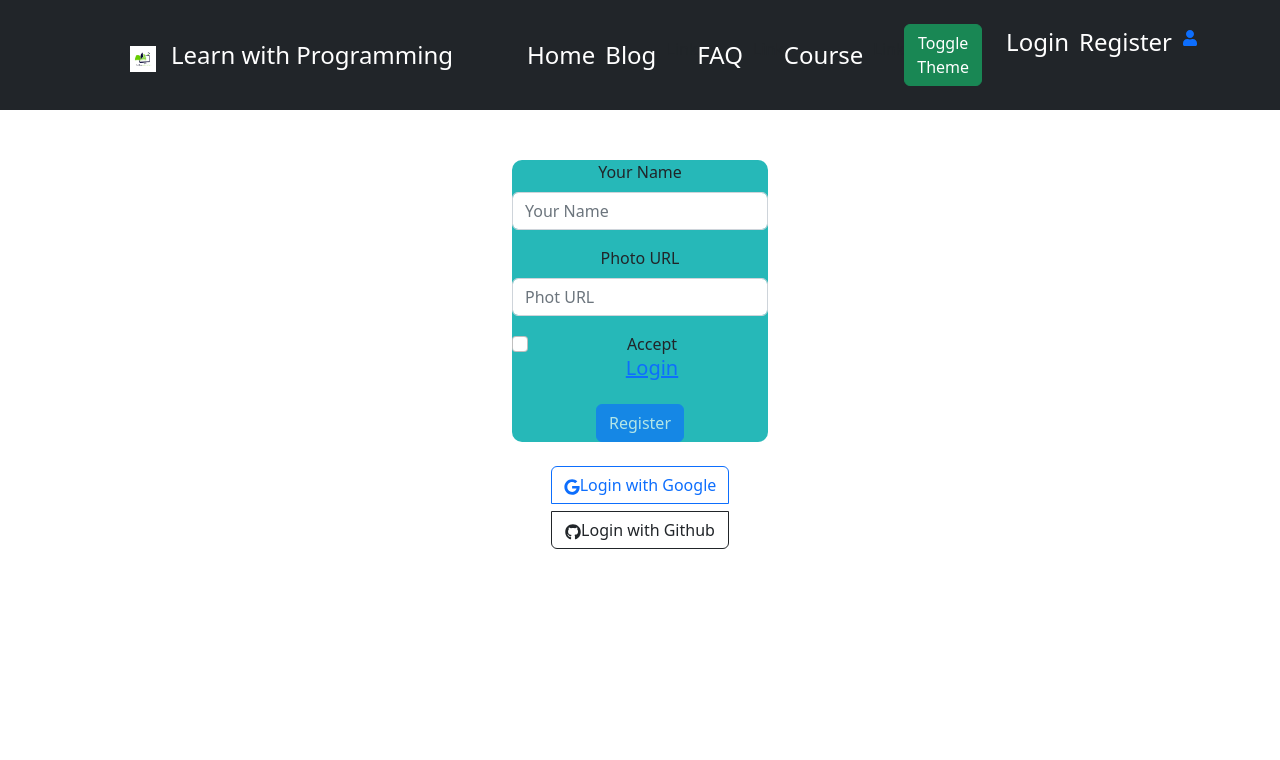
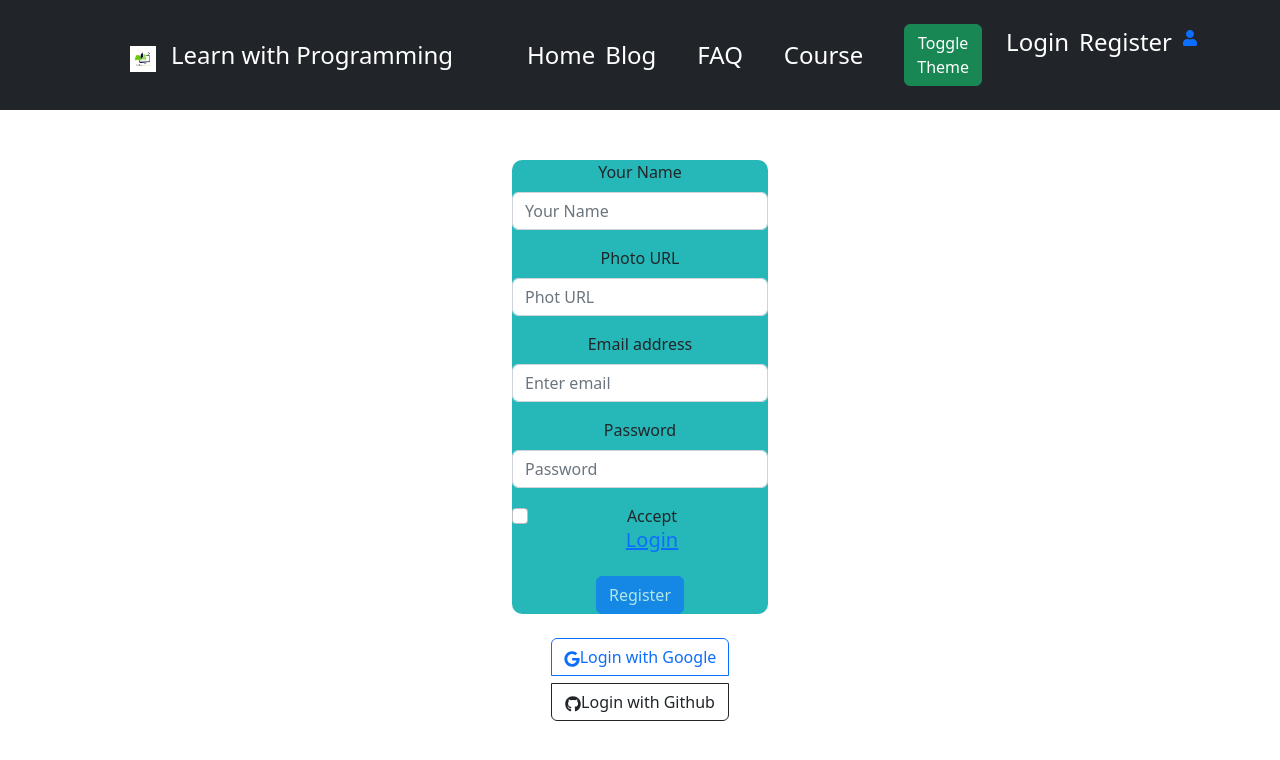
Before and after one commit to devshakilh/learning-platform, a React (Create React App) app: page /register in a window 1280 px wide. Shown: the top 760 px of the page. Built offline with nearby package versions, Linux system fonts and the light colour scheme; no server answers.

Commit message:
comoplete Registion section

```diff
--- a/src/pages/Login/Register.js
+++ b/src/pages/Login/Register.js
@@ -88,7 +88,15 @@ const Register = () => {
                     <Form.Control name="photoURL" type="text" placeholder="Phot URL" />
                 </Form.Group>
 
+                <Form.Group className="mb-3" controlId="formBasicEmail">
+                    <Form.Label>Email address</Form.Label>
+                    <Form.Control name="email" type="email" placeholder="Enter email" required />
+                </Form.Group>
 
+                <Form.Group className="mb-3" controlId="formBasicPassword">
+                    <Form.Label>Password</Form.Label>
+                    <Form.Control name="password" type="password" placeholder="Password" required />
+                </Form.Group>
                 <Form.Group className="mb-3" controlId="formBasicCheckbox">
                     <Form.Check
                         type="checkbox"
```
